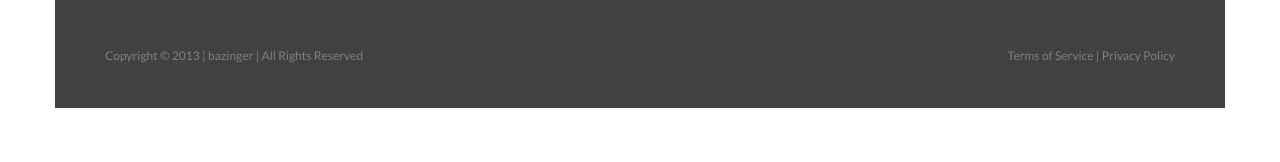
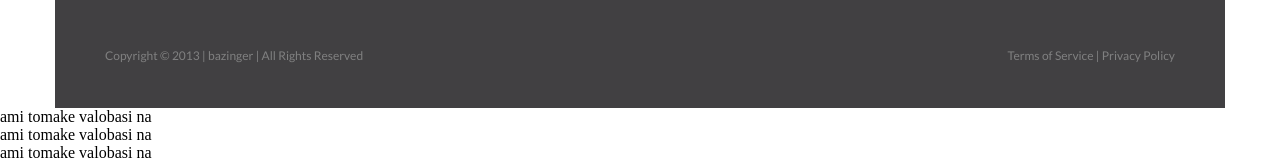
Before and after one commit to Dark-Fahim/my-first-site, a plain HTML site: page index.html in a window 1280 px wide. Shown: the part 4302-4464 px from the top of the page. Before the commit the page ends 4410 px from the top, so only its background shows below. Drawn offline with nearby package versions, Linux system fonts and the light colour scheme.

Commit message:
new brach

```diff
--- a/index.html
+++ b/index.html
@@ -221,6 +221,10 @@ molestie lobortis lorem dignissim pretium.
             <div class="sign-2"><p class="">Terms of Service | Privacy Policy</p></div>
         </div>
     </div>
-
+    <div class="new-file-added">
+        <p>ami tomake valobasi na </p>
+        <p>ami tomake valobasi na </p>
+        <p>ami tomake valobasi na </p>
+    </div>
 </body>
 </html>
```
